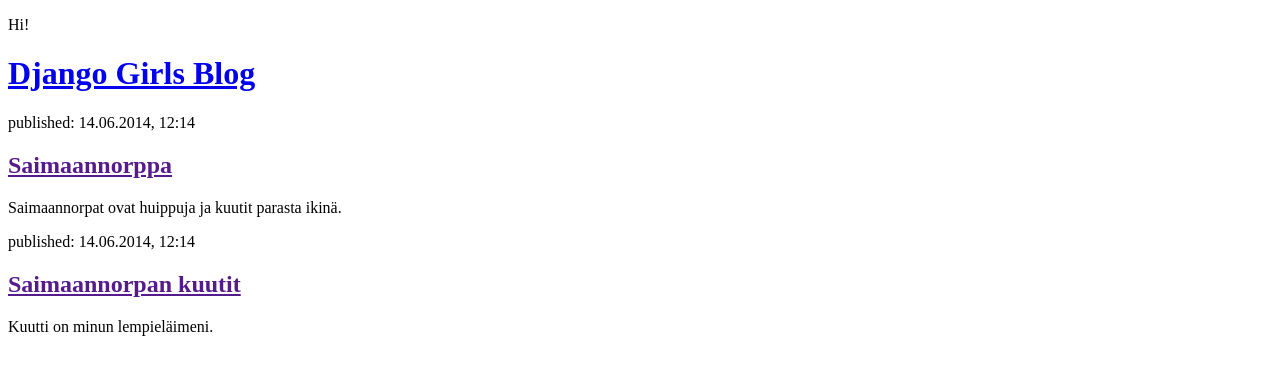
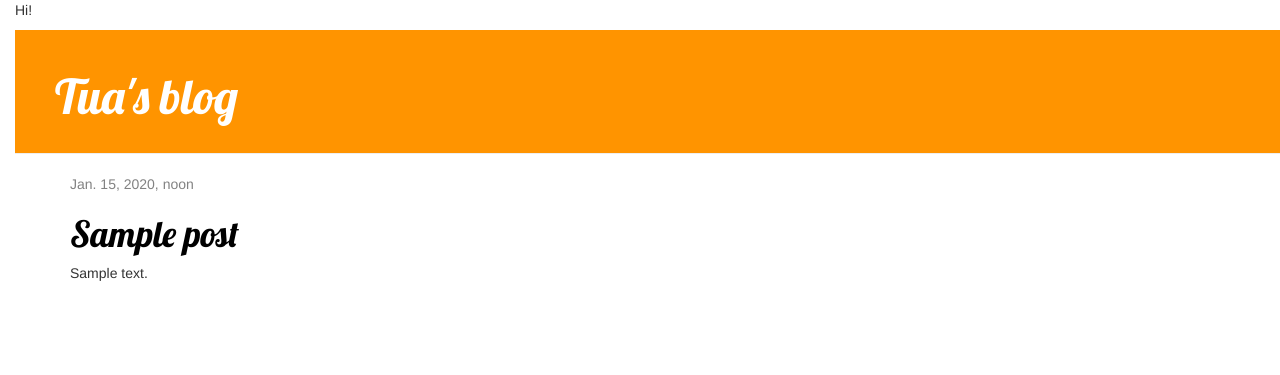
Before and after one commit to Tuaelisa/my-first-blog, a Django app: template blog/templates/blog/post_list.html in a window 1280 px wide. Shown: the top 375 px of the page. Run offline with Django 3.2, Linux system fonts and the light colour scheme; the template is opened without the code that fills it: values that come from a table or form of the project are taken from there, others are empty; tables that the repository leaves empty hold one stand-in row (values such as "Sample post"); some libraries are stand-ins or nearby versions.

Commit message:
Added view and template for detailed blog post as well as CSS for the site.

```diff
--- /dev/null
+++ b/blog/static/css/blog.css
@@ -0,0 +1,53 @@
+h1 a {
+  color: #81D3DE;
+  font-family; 'Lobster'
+}
+body {
+  padding-left: 15px;
+}
+.page-header {
+    background-color: #ff9400;
+    margin-top: 0;
+    padding: 20px 20px 20px 40px;
+}
+
+.page-header h1, .page-header h1 a, .page-header h1 a:visited, .page-header h1 a:active {
+    color: #ffffff;
+    font-size: 36pt;
+    text-decoration: none;
+}
+
+.content {
+    margin-left: 40px;
+}
+
+h1, h2, h3, h4 {
+    font-family: 'Lobster', cursive;
+}
+
+.date {
+    color: #828282;
+}
+
+.save {
+    float: right;
+}
+
+.post-form textarea, .post-form input {
+    width: 100%;
+}
+
+.top-menu, .top-menu:hover, .top-menu:visited {
+    color: #ffffff;
+    float: right;
+    font-size: 26pt;
+    margin-right: 20px;
+}
+
+.post {
+    margin-bottom: 70px;
+}
+
+.post h1 a, .post h1 a:visited {
+    color: #000000;
+}
--- /dev/null
+++ b/blog/templates/blog/base.html
@@ -0,0 +1,37 @@
+{% load staticfiles %}
+
+
+<!DOCTYPE html>
+<html>
+  <head>
+    <meta charset="utf-8">
+    <title>Tua's blog</title>
+  </head>
+  <body>
+    <p>Hi!</p>
+  </body>
+</html>
+
+<html>
+    <head>
+        <title>Tua's blog</title>
+        <link rel="stylesheet" href="//maxcdn.bootstrapcdn.com/bootstrap/3.2.0/css/bootstrap.min.css">
+        <link rel="stylesheet" href="//maxcdn.bootstrapcdn.com/bootstrap/3.2.0/css/bootstrap-theme.min.css">
+        <link rel="stylesheet" href="{% static 'css/blog.css' %}">
+        <link href="//fonts.googleapis.com/css?family=Lobster&subset=latin,latin-ext" rel="stylesheet" type="text/css">
+
+    </head>
+    <body>
+      <div class="page-header">
+      <h1><a href="/">Tua's blog</a></h1>
+  </div>
+  <div class="content container">
+      <div class="row">
+          <div class="col-md-8">
+          {% block content %}
+          {% endblock %}
+          </div>
+      </div>
+  </div>
+    </body>
+</html>
--- a/blog/templates/blog/post_list.html
+++ b/blog/templates/blog/post_list.html
@@ -1,35 +1,13 @@
+{% extends 'blog/base.html' %}
 
-
-<!DOCTYPE html>
-<html>
-  <head>
-    <meta charset="utf-8">
-    <title>Tua's blog</title>
-  </head>
-  <body>
-    <p>Hi!</p>
-  </body>
-</html>
-
-<html>
-    <head>
-        <title>Tua's blog</title>
-    </head>
-    <body>
-        <div>
-            <h1><a href="/">Django Girls Blog</a></h1>
-        </div>
-
-        <div>
-            <p>published: 14.06.2014, 12:14</p>
-            <h2><a href="">Saimaannorppa</a></h2>
-            <p>Saimaannorpat ovat huippuja ja kuutit parasta ikinä.</p>
-        </div>
-
-        <div>
-            <p>published: 14.06.2014, 12:14</p>
-            <h2><a href="">Saimaannorpan kuutit</a></h2>
-            <p>Kuutti on minun lempieläimeni.</p>
-        </div>
-    </body>
-</html>
+{% block content %}
+            {% for post in posts %}
+                <div class="post">
+                    <div class="date">
+                        {{ post.published_date }}</p>
+                    </div>
+                    <h1><a href="{% url 'post_detail' pk=post.pk %}">{{ post.title }}</a></h1>
+                    <p>{{ post.text|linebreaksbr }}</p>
+                </div>
+            {% endfor %}
+{% endblock %}
--- a/blog/urls.py
+++ b/blog/urls.py
@@ -3,4 +3,5 @@ from . import views
 
 urlpatterns = [
     url(r'^$', views.post_list, name='post_list'),
+    url(r'^post/(?P<pk>\d+)/$', views.post_detail, name='post_detail'),
 ]
```
Also changed, not shown: blog/templates/blog/post_detail.html (added, +13 -0 lines), blog/views.py (+9 -2 lines).
